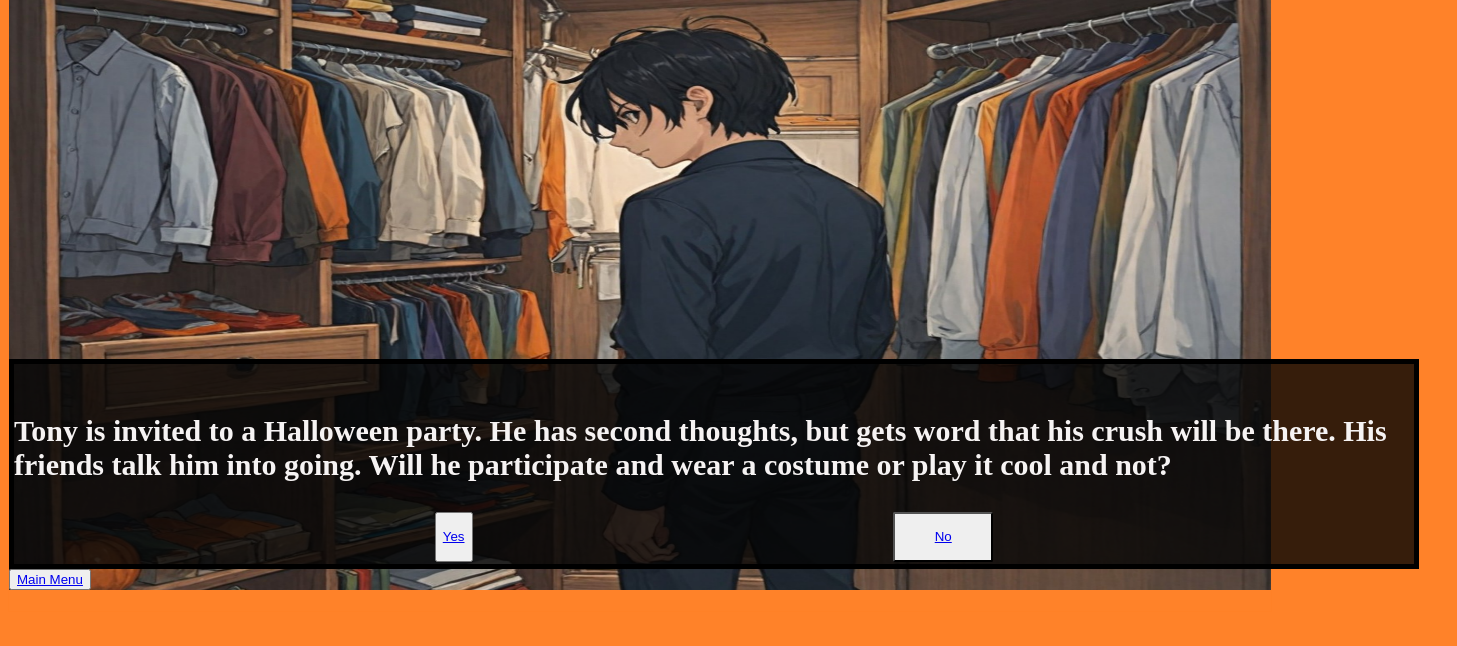
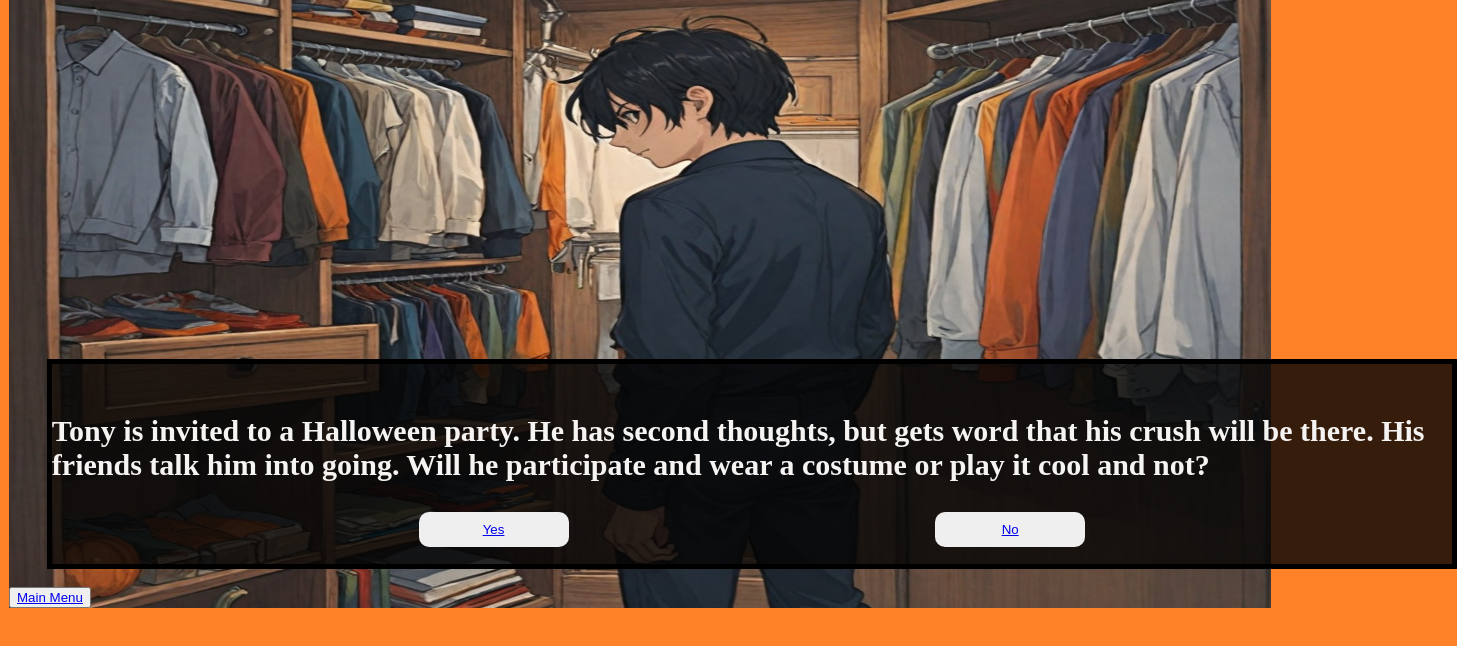
Before and after one commit to BronelL87/LazarB_HenryB_PattonD_Challenge_GroupCYOA_WithStyles, a plain HTML site: page Pages/page1.html in a window 1280 px wide. Shown: the part 110-756 px from the top of the page, 1457 px wide, since content can reach past the window. Drawn offline with Linux system fonts and the light colour scheme.

Commit message:
adjusted box position, slightly adjusted buttons, removed empty h1 tag

```diff
--- a/Pages/page1.html
+++ b/Pages/page1.html
@@ -21,15 +21,16 @@
                     costume or play it cool and not? </p>
             </div>
             <div class="buttonsPosition">
-                <button><a href="./page1choice1.html">Yes</a></button>
+                <button class="buttonStyles"><a href="./page1choice1.html">Yes</a></button>
 
                 <button class="buttonStyles"><a href="./page1choice2.html">No</a></button>
             </div>
 
 
         </div>
+        <br>
         <button><a href="../index.html">Main Menu</a></button>
-        <h1></h1>
+
     </div>
 </body>
 
--- a/Style/styles.css
+++ b/Style/styles.css
@@ -61,6 +61,7 @@ h2 {
 .box2{
     height: 200px;
     width: 1400px;
+    margin-left: 3%;
     background-color: rgba(4, 4, 4, 0.8);
     border: 5px solid;
     border-color: rgb(0, 0, 0);
@@ -80,7 +81,8 @@ h2 {
 }
 
 .buttonStyles{
-    border-radius: 2px;
-    width: 100px;
-    height: 50px;
+    border: 1px black;
+    border-radius: 10px;
+    width: 150px;
+    height: 35px;
 }
```
